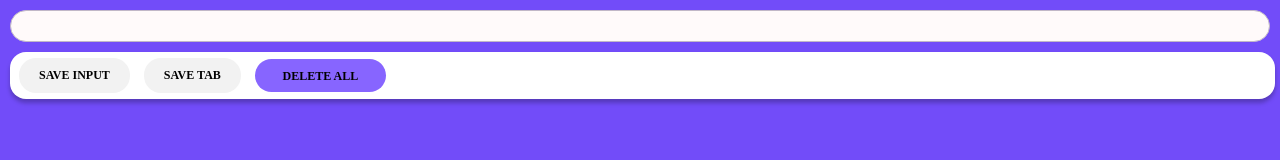
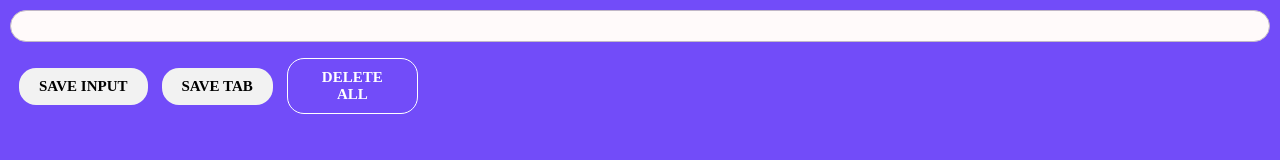
Before and after one commit to gitapohorila/link-saver-extension, a website built with Vite: page index.html in a window 1280 px wide. Built offline with nearby package versions, Linux system fonts and the light colour scheme.

Commit message:
fixed styling
Changed "Delete all" button and removed white background.

```diff
--- a/index.css
+++ b/index.css
@@ -27,14 +27,11 @@ input {
     line-height: normal;
 }
 .buttons {
-    width:99%;
+    min-width:400px;
     display: flex;
     padding: 6px 9px;
     align-items: center;
     gap: 14px;
-    border-radius: 16px;
-    background: #fff;
-    box-shadow: 0 4px 4px 0 rgba(0, 0, 0, 0.25);
 }
 
 button {
@@ -45,7 +42,7 @@ button {
     border: none;
     color: #000;
     font-family: FLURO;
-    font-size: 12px;
+    font-size: 15px;
     font-style: normal;
     font-weight: 600;
     line-height: normal;
@@ -53,16 +50,10 @@ button {
 }
 
 #delete-btn {
-    position: relative;
+    background: #724CF9;
     width: 131px;
-    height: 33px;
-    padding: 10px 20px;
-    justify-content: center;
-    align-items: center;
-    gap: 10px;
-    border-radius: 17px;
-    background: #8765FF;
-    cursor: pointer;
+    color:white;
+    border: 1px solid white;
 }
 
 ul {
```
